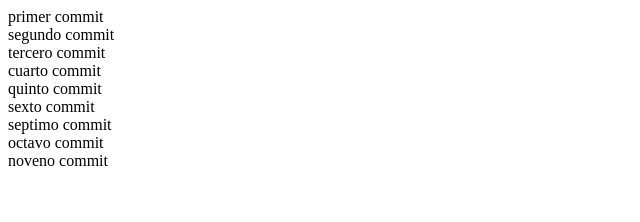
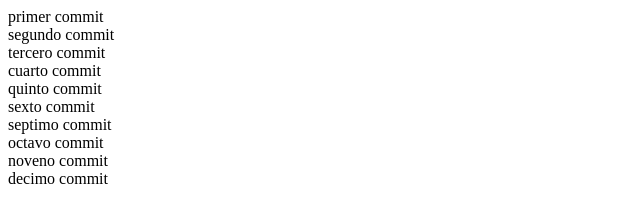
Before and after one commit to MauroC18/curso_git, a plain HTML site: page index.html in a window 1280 px wide. Shown: the whole page, without its empty margins (0-640 px from the left). Drawn offline with Linux system fonts and the light colour scheme.

Commit message:
decimo commit

```diff
--- a/index.html
+++ b/index.html
@@ -15,5 +15,6 @@
     <div>septimo commit</div>
     <div>octavo commit</div>
     <div>noveno commit</div>
+    <div>decimo commit</div>
 </body>
 </html>
```
